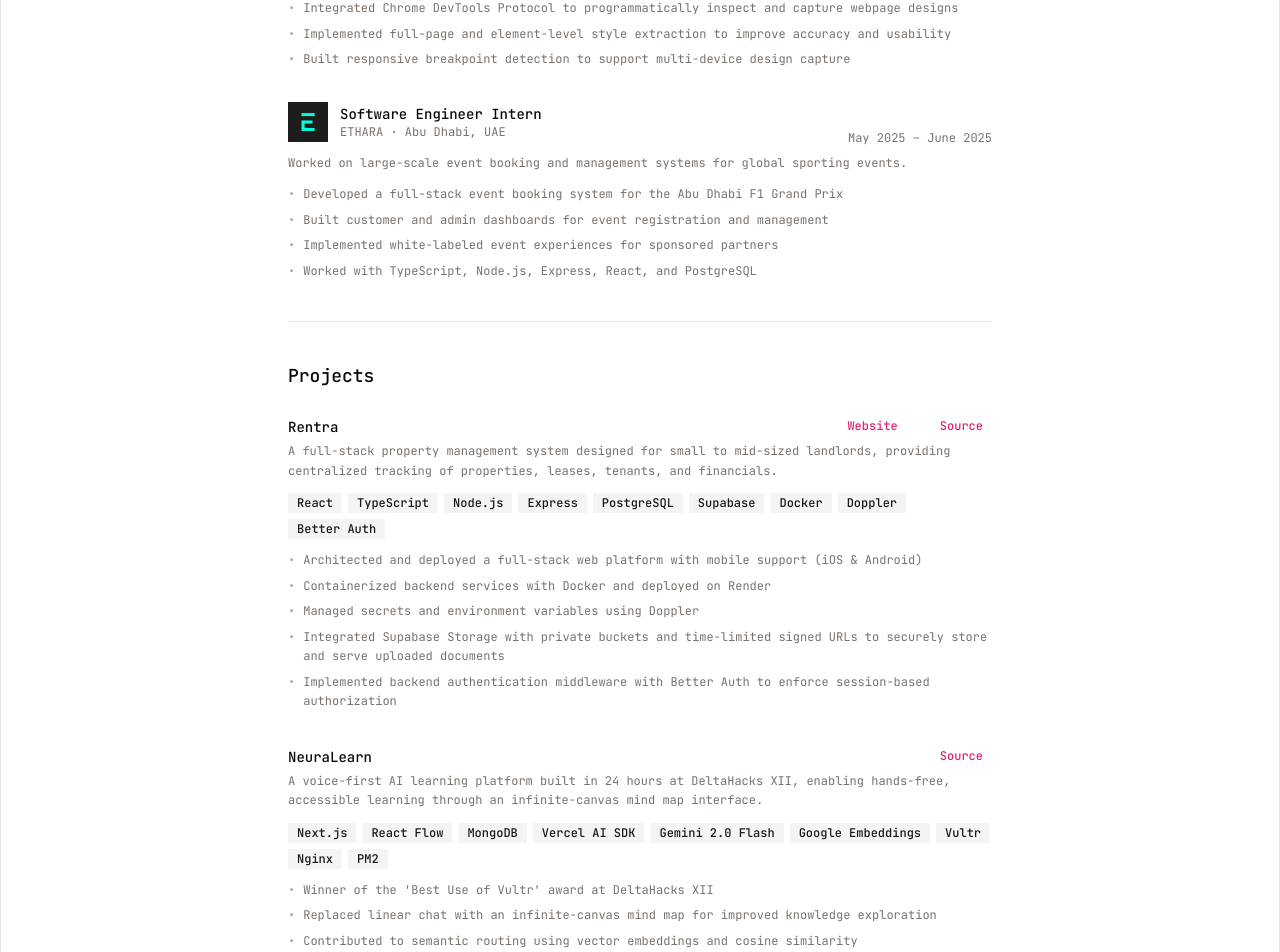
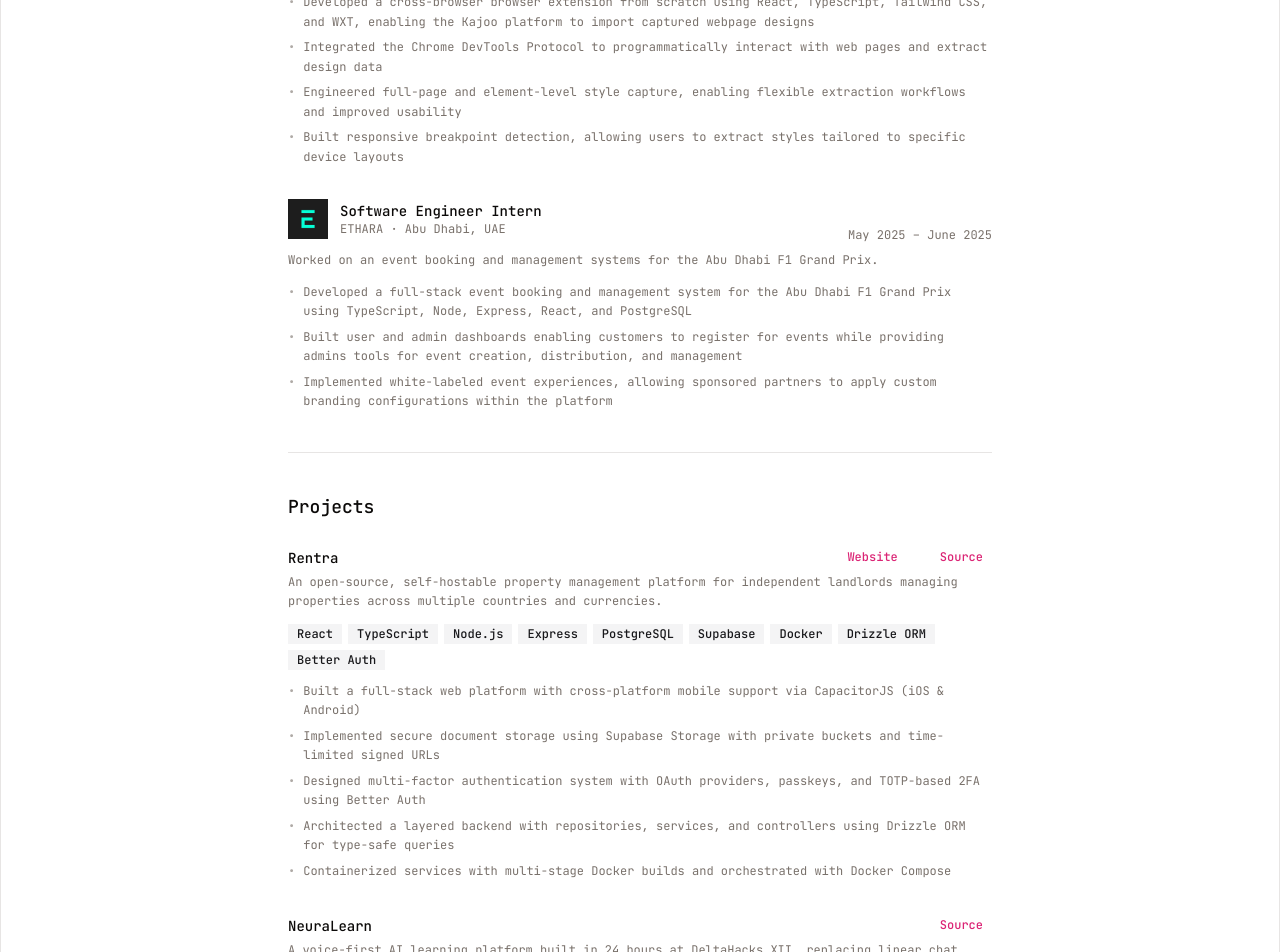
Before and after one commit to Abdullah73k/portfolio, a Next.js app: page / in a window 1280 px wide. Shown: the part 500-1452 px from the top of the page. Built offline with nearby package versions, Linux system fonts and the light colour scheme; some icons are missing.

Commit message:
updated resume info

```diff
--- a/data/resume.ts
+++ b/data/resume.ts
@@ -40,12 +40,12 @@
 			endDate: "September 2025",
 			logo: "/kajoo.png",
 			description:
-				"Built a  cross-browser compatible extension enabling design extraction and webpage analysis.",
+				"Built a cross-browser extension enabling design extraction and webpage analysis for AI-powered design tools.",
 			highlights: [
-				"Developed a cross-browser extension using React, TypeScript, Tailwind CSS, and WXT",
-				"Integrated Chrome DevTools Protocol to programmatically inspect and capture webpage designs",
-				"Implemented full-page and element-level style extraction to improve accuracy and usability",
-				"Built responsive breakpoint detection to support multi-device design capture",
+				"Developed a cross-browser browser extension from scratch using React, TypeScript, Tailwind CSS, and WXT, enabling the Kajoo platform to import captured webpage designs",
+				"Integrated the Chrome DevTools Protocol to programmatically interact with web pages and extract design data",
+				"Engineered full-page and element-level style capture, enabling flexible extraction workflows and improved usability",
+				"Built responsive breakpoint detection, allowing users to extract styles tailored to specific device layouts",
 			],
 		},
 		{
@@ -56,12 +56,11 @@
 			endDate: "June 2025",
 			logo: "/ethara.png",
 			description:
-				"Worked on large-scale event booking and management systems for global sporting events.",
+				"Worked on an event booking and management systems for the Abu Dhabi F1 Grand Prix.",
 			highlights: [
-				"Developed a full-stack event booking system for the Abu Dhabi F1 Grand Prix",
-				"Built customer and admin dashboards for event registration and management",
-				"Implemented white-labeled event experiences for sponsored partners",
-				"Worked with TypeScript, Node.js, Express, React, and PostgreSQL",
+				"Developed a full-stack event booking and management system for the Abu Dhabi F1 Grand Prix using TypeScript, Node, Express, React, and PostgreSQL",
+				"Built user and admin dashboards enabling customers to register for events while providing admins tools for event creation, distribution, and management",
+				"Implemented white-labeled event experiences, allowing sponsored partners to apply custom branding configurations within the platform",
 			],
 		},
 	],
@@ -70,7 +69,7 @@
 		{
 			name: "Rentra",
 			description:
-				"A full-stack property management system designed for small to mid-sized landlords, providing centralized tracking of properties, leases, tenants, and financials.",
+				"An open-source, self-hostable property management platform for independent landlords managing properties across multiple countries and currencies.",
 			techStack: [
 				"React",
 				"TypeScript",
@@ -79,41 +78,40 @@
 				"PostgreSQL",
 				"Supabase",
 				"Docker",
-				"Doppler",
+				"Drizzle ORM",
 				"Better Auth",
 			],
 			sourceCode: "https://github.com/Abdullah73k/Rentra",
 			website: "https://property-management-beige.vercel.app",
 			highlights: [
-				"Architected and deployed a full-stack web platform with mobile support (iOS & Android)",
-				"Containerized backend services with Docker and deployed on Render",
-				"Managed secrets and environment variables using Doppler",
-				"Integrated Supabase Storage with private buckets and time-limited signed URLs to securely store and serve uploaded documents",
-				"Implemented backend authentication middleware with Better Auth to enforce session-based authorization",
+				"Built a full-stack web platform with cross-platform mobile support via CapacitorJS (iOS & Android)",
+				"Implemented secure document storage using Supabase Storage with private buckets and time-limited signed URLs",
+				"Designed multi-factor authentication system with OAuth providers, passkeys, and TOTP-based 2FA using Better Auth",
+				"Architected a layered backend with repositories, services, and controllers using Drizzle ORM for type-safe queries",
+				"Containerized services with multi-stage Docker builds and orchestrated with Docker Compose",
 			],
 		},
 		{
 			name: "NeuraLearn",
 			description:
-				"A voice-first AI learning platform built in 24 hours at DeltaHacks XII, enabling hands-free, accessible learning through an infinite-canvas mind map interface.",
+				"A voice-first AI learning platform built in 24 hours at DeltaHacks XII, replacing linear chat with an infinite-canvas mind map for accessible, hands-free learning.",
 			techStack: [
 				"Next.js",
 				"React Flow",
-				"MongoDB",
+				"MongoDB Atlas",
 				"Vercel AI SDK",
 				"Gemini 2.0 Flash",
-				"Google Embeddings",
-				"Vultr",
-				"Nginx",
-				"PM2",
+				"ElevenLabs",
+				"Zustand",
 			],
 			sourceCode: "https://github.com/Abdullah73k/NeuraLearn",
 			website: null,
 			highlights: [
-				"Winner of the 'Best Use of Vultr' award at DeltaHacks XII",
-				"Replaced linear chat with an infinite-canvas mind map for improved knowledge exploration",
-				"Contributed to semantic routing using vector embeddings and cosine similarity",
-				"Deployed production infrastructure on Vultr with Nginx reverse proxy and PM2",
+				"Winner of 'Best Use of Vultr' award at DeltaHacks XII hackathon",
+				"Implemented semantic question routing using 768-dim vector embeddings and MongoDB Atlas Vector Search",
+				"Built voice-first interaction with ElevenLabs STT/TTS for hands-free, accessible learning",
+				"Designed auto-layout algorithm to organize knowledge nodes hierarchically without manual arrangement",
+				"Integrated Google Search tool for real-time web results with source citations",
 			],
 		},
 		{
--- a/docker-compose.yaml
+++ b/docker-compose.yaml
@@ -10,8 +10,8 @@
       - "4000:3000"
     volumes:
       - .:/app
-      - node_modules:/app/node_modules
+      - node_modules-portfolio:/app/node_modules
     environment:
       - CI=true
 volumes:
-  node_modules:
+  node_modules-portfolio:
```
Also changed, not shown: 1 other file (tests, documents, lock files or other folders).
